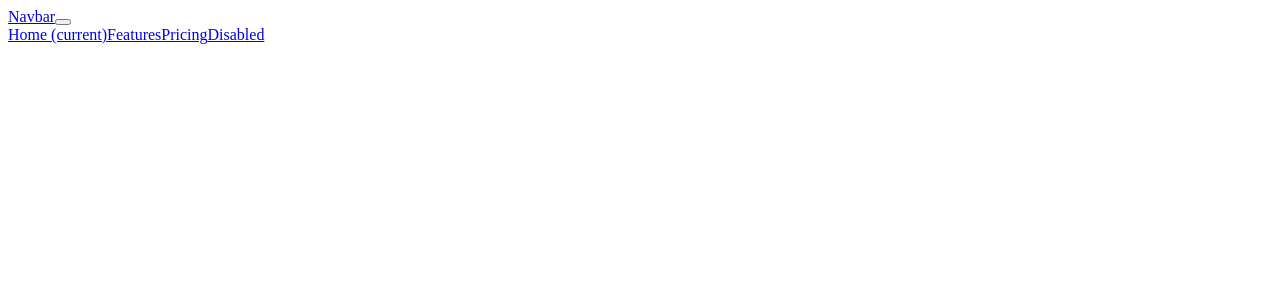
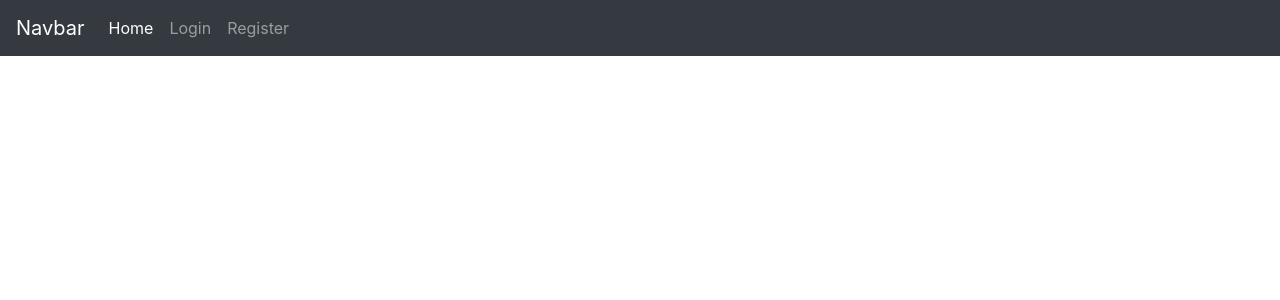
Before and after one commit to GerardoDM/AdonisAngular-Crud, an Angular app in the folder Angular/crud/: page /login in a window 1280 px wide. Shown: the top 300 px of the page. Built offline with nearby package versions, Linux system fonts and the light colour scheme.

Commit message:
modificaciones navbar

```diff
--- a/Angular/crud/src/app/app.component.html
+++ b/Angular/crud/src/app/app.component.html
@@ -1,5 +1,5 @@
 <div>
-<nav class="navbar navbar-expand-lg navbar-light bg-light">
+<nav class="navbar navbar-expand-lg navbar-dark bg-dark">
   <a class="navbar-brand" href="#">Navbar</a>
   <button class="navbar-toggler" type="button" data-toggle="collapse" data-target="#navbarNavAltMarkup" aria-controls="navbarNavAltMarkup" aria-expanded="false" aria-label="Toggle navigation">
     <span class="navbar-toggler-icon"></span>
@@ -7,9 +7,9 @@
   <div class="collapse navbar-collapse" id="navbarNavAltMarkup">
     <div class="navbar-nav">
       <a class="nav-item nav-link active" href="#">Home <span class="sr-only">(current)</span></a>
-      <a class="nav-item nav-link" href="#">Features</a>
-      <a class="nav-item nav-link" href="#">Pricing</a>
-      <a class="nav-item nav-link disabled" href="#" tabindex="-1" aria-disabled="true">Disabled</a>
+      <a routerLink="/login" class="nav-item nav-link">Login</a>
+      <a routerLink="/register" class="nav-item nav-link">Register</a>
+
     </div>
   </div>
 </nav>
--- a/Angular/crud/src/app/app.component.ts
+++ b/Angular/crud/src/app/app.component.ts
@@ -3,8 +3,8 @@ import { AuthService } from './auth.service';
 
 @Component({
   selector: 'app-root',
-  templateUrl: './app.component.html',
-  styleUrls: ['./app.component.css']
+  templateUrl: './app.component.html'
+  //styleUrls: ['./app.component.css']
 })
 export class AppComponent {
 
--- a/Angular/crud/src/app/login/login.component.html
+++ b/Angular/crud/src/app/login/login.component.html
@@ -1,3 +1,4 @@
+<div>
 <form>
     <div class="form-group">
       <label for="exampleInputEmail1">Username</label>
@@ -14,3 +15,4 @@
     </div>
     <button type="submit" class="btn btn-primary">Submit</button>
   </form>
+</div>
--- a/Angular/crud/src/app/register/register.component.html
+++ b/Angular/crud/src/app/register/register.component.html
@@ -1,8 +1,9 @@
+
+<div>
 <form>
     <div class="form-group">
       <label for="exampleInputEmail1">Username</label>
       <input type="text" class="form-control" aria-describedby="emailHelp">
-
     </div>
     <div class="form-group">
       <label for="exampleInputPassword1">Password</label>
@@ -14,3 +15,4 @@
     </div>
     <button type="submit" class="btn btn-primary">Register</button>
   </form>
+</div>
--- a/Angular/crud/src/app/register/register.component.ts
+++ b/Angular/crud/src/app/register/register.component.ts
@@ -1,4 +1,4 @@
-import { Component } from '@angular/core'
+import { Component, OnInit } from '@angular/core'
 import {AuthService, TokenPaylaod} from '../auth.service'
 import { Router } from '@angular/router'
 
@@ -6,12 +6,16 @@ import { Router } from '@angular/router'
     templateUrl: './register.component.html'
 })
 
-export class RegisterComponent {
+export class RegisterComponent implements OnInit {
     credentials: TokenPaylaod = {
         id: 0,
         username: "",
         password: ""
     }
+
+    ngOnInit() {
+        console.log("hey")
+      }
 
     constructor(private auth: AuthService, private router: Router){}
 
--- a/Angular/crud/src/index.html
+++ b/Angular/crud/src/index.html
@@ -4,10 +4,18 @@
   <meta charset="utf-8">
   <title>Crud Test</title>
   <base href="/">
+  <link rel="stylesheet" href="https://stackpath.bootstrapcdn.com/bootstrap/4.5.0/css/bootstrap.min.css" integrity="sha384-9aIt2nRpC12Uk9gS9baDl411NQApFmC26EwAOH8WgZl5MYYxFfc+NcPb1dKGj7Sk" crossorigin="anonymous">
+
   <meta name="viewport" content="width=device-width, initial-scale=1">
   <link rel="icon" type="image/x-icon" href="favicon.ico">
 </head>
 <body>
   <app-root></app-root>
+  <router-outlet></router-outlet>
 </body>
 </html>
+<script src="https://code.jquery.com/jquery-3.5.1.slim.min.js" integrity="sha384-DfXdz2htPH0lsSSs5nCTpuj/zy4C+OGpamoFVy38MVBnE+IbbVYUew+OrCXaRkfj" crossorigin="anonymous"></script>
+
+<script src="https://stackpath.bootstrapcdn.com/bootstrap/4.5.0/js/bootstrap.min.js" integrity="sha384-OgVRvuATP1z7JjHLkuOU7Xw704+h835Lr+6QL9UvYjZE3Ipu6Tp75j7Bh/kR0JKI" crossorigin="anonymous"></script>
+
+<script src="https://cdn.jsdelivr.net/npm/popper.js@1.16.0/dist/umd/popper.min.js" integrity="sha384-Q6E9RHvbIyZFJoft+2mJbHaEWldlvI9IOYy5n3zV9zzTtmI3UksdQRVvoxMfooAo" crossorigin="anonymous"></script>
```
Also changed, not shown: Angular/crud/src/app/app.module.ts (+11 -4 lines).
